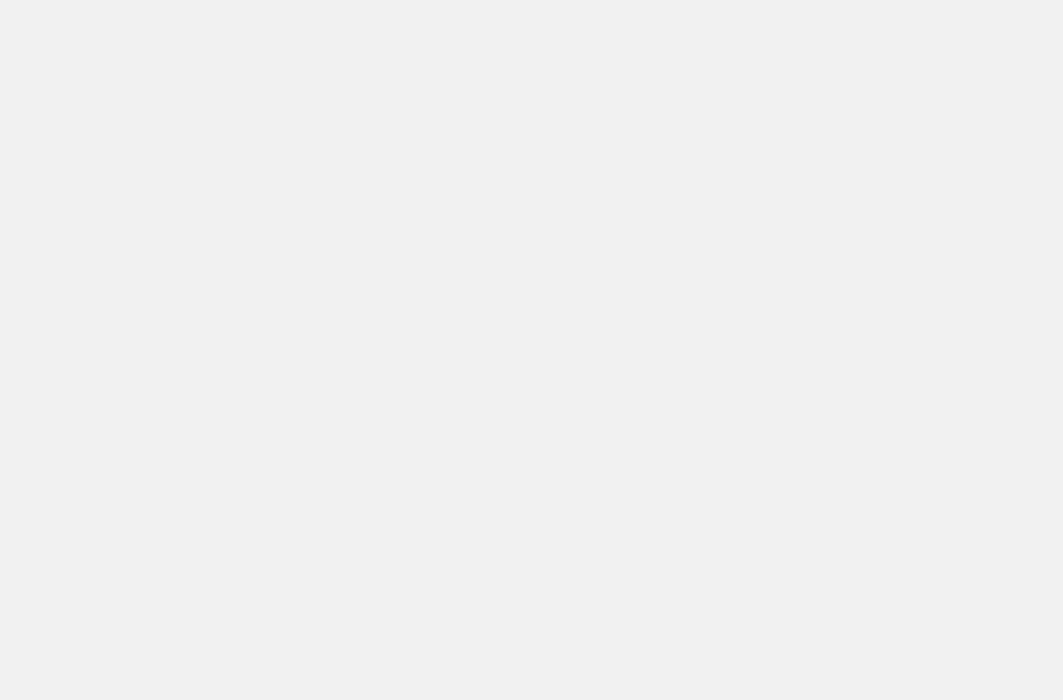
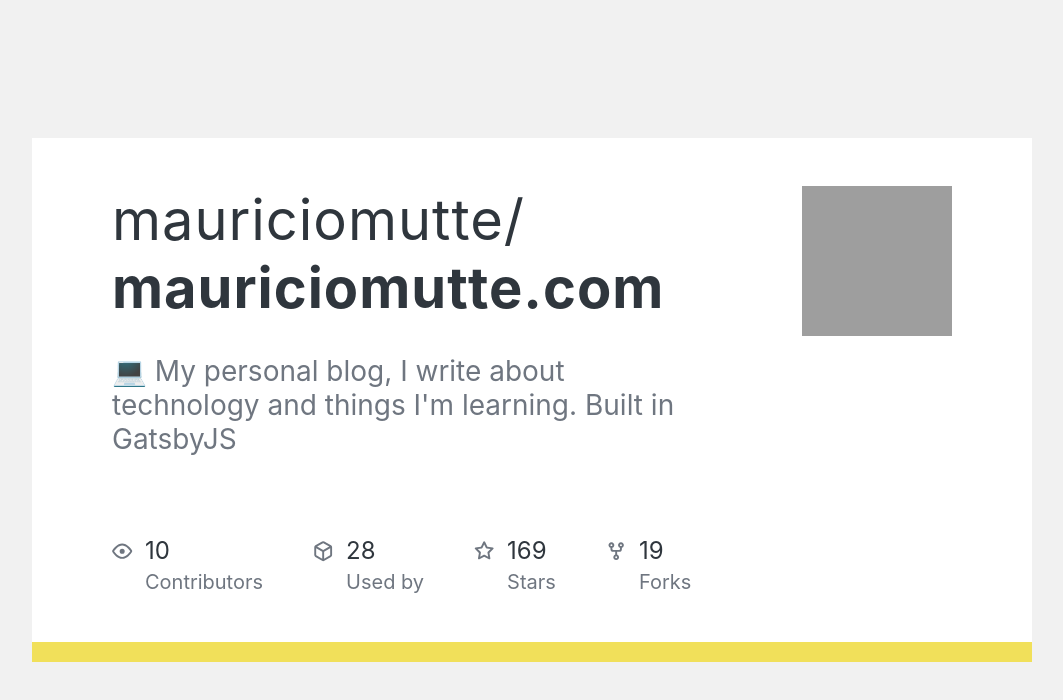
Before and after one commit to mauriciomutte/github-repo-image, a Next.js app: page / in a window 1280 px wide. Shown: the top 700 px of the page, without its empty margins (108-1171 px from the left). Built offline with nearby package versions, Linux system fonts and the light colour scheme; grey boxes are pictures that could not be loaded.

Commit message:
fix(Home): add mock RepoCard

```diff
--- a/src/pages/index.tsx
+++ b/src/pages/index.tsx
@@ -1,5 +1,6 @@
 import Head from 'next/head'
 
+import RepoCard from '../components/RepoCard/RepoCard'
 import styles from '../styles/Home.module.css'
 
 export default function Home() {
@@ -11,7 +12,19 @@ export default function Home() {
         <link rel='icon' href='/favicon.ico' />
       </Head>
 
-      <main className={styles.main}></main>
+      <main className={styles.main}>
+        <RepoCard
+          userName='mauriciomutte'
+          userImg='https://github.com/mauriciomutte.png'
+          name='mauriciomutte.com'
+          description={`💻 My personal blog, I write about technology and things I'm learning. Built in GatsbyJS`}
+          url=''
+          contributions={4}
+          usedBy={0}
+          stars={0}
+          forks={2}
+        />
+      </main>
     </div>
   )
 }
```
